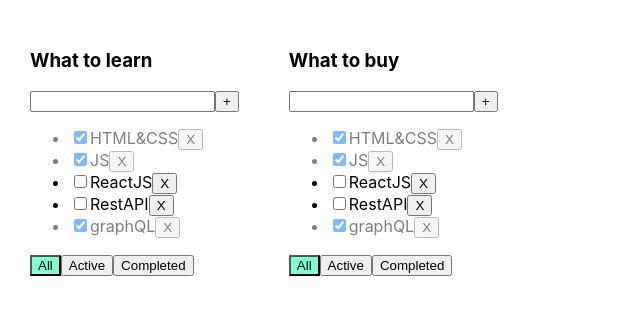
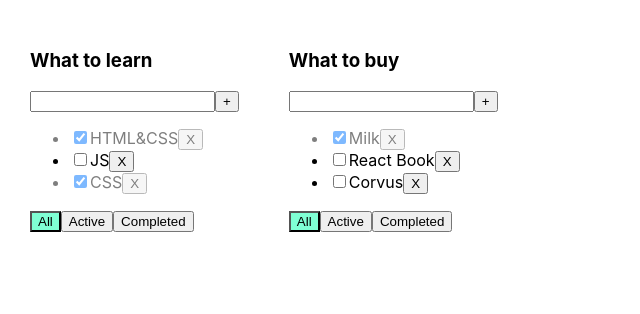
Before and after one commit to Lityuk/restart, a React (Create React App) app: page / in a window 1280 px wide. Shown: the top 314 px of the page, without its empty margins (0-640 px from the left). Built offline with nearby package versions, Linux system fonts and the light colour scheme.

Commit message:
add many todolist

```diff
--- a/src/App.tsx
+++ b/src/App.tsx
@@ -20,70 +20,72 @@ export type filterType = "All" | "Active" | "Completed";
 function App() {
 
 
-
-    // const [filter, setFilter] = useState<filterType>("All")
+    let todolistId1 = v1();
+    let todolistId2 = v1();
 
     let [todolists, setTodolists] = useState<Array<TodolistType>>([
-        {id: "todolistId1", title: "What to learn", filter: "All"},
-        {id: "todolistId2", title: "What to buy", filter: "All"}
+        {id: todolistId1, title: "What to learn", filter: "All"},
+        {id: todolistId2, title: "What to buy", filter: "All"}
     ])
 
-    const [tasks, setTasks] = useState([
-        {id: v1(), title: "HTML&CSS", isDone: true},
-        {id: v1(), title: "JS", isDone: true},
-        {id: v1(), title: "ReactJS", isDone: false},
-        {id: v1(), title: "RestAPI", isDone: false},
-        {id: v1(), title: "graphQL", isDone: true}
-    ]);
+    let [tasks, setTasks] = useState({
+        [todolistId1]: [
+            {id: v1(), title: "HTML&CSS", isDone: true},
+            {id: v1(), title: "JS", isDone: false},
+            {id: v1(), title: "CSS", isDone: true}
+        ],
+        [todolistId2]: [
+            {id: v1(), title: "Milk", isDone: true},
+            {id: v1(), title: "React Book", isDone: false},
+            {id: v1(), title: "Corvus", isDone: false}
+        ]
+    });
 
-    const removeTask = (taskID: string) => {
-        setTasks(tasks.filter((t) => (t.id !== taskID)))
+
+    const removeTask = (taskID: string, todolistId: string) => {
+        // Таски для удаления лежат в объекте, с ключом, который приходит в todolistId
+        let todolistTasks = tasks[todolistId];
+        //Перезапишем в этом объекте наши таски, отфильтров их по пришедшему ID
+        tasks[todolistId] = todolistTasks.filter((t) => t.id !== taskID)
+        setTasks({...tasks})
     }
 
-    const addTask = (taskName: string) => {
+    const addTask = (taskName: string, todolistId: string) => {
         const newTask: TasksType = {id: v1(), title: taskName, isDone: false}
-        setTasks([newTask, ...tasks])
+        tasks[todolistId] = [newTask, ...tasks[todolistId]]
+        setTasks({...tasks})
     }
 
-    const changeStatus = (taskID: string, isDone: boolean) => {
-        let task = tasks.find(t => t.id === taskID)
+    const changeStatus = (taskID: string, isDone: boolean, todolistId: string) => {
+        let task = tasks[todolistId].find(t => t.id === taskID)
         if (task) {
             task.isDone = isDone
-            setTasks([...tasks])
+            setTasks({...tasks})
         }
-
     }
 
-    const addFilter = (filterValue: filterType,todolistId:string) => {
-        let todolist = todolists.find(tl=>tl.id === todolistId)
+    const addFilter = (filterValue: filterType, todolistId: string) => {
+        let todolist = todolists.find(tl => tl.id === todolistId)
         if (todolist) {
             todolist.filter = filterValue
             setTodolists([...todolists])
         }
     }
 
-    // let tasksAfterFilter = tasks;
-    //
-    // if (filter === "Active") {
-    //     tasksAfterFilter = tasksAfterFilter.filter((t) => (!t.isDone))
-    // }
-    // if (filter === "Completed") {
-    //     tasksAfterFilter = tasksAfterFilter.filter((t) => (t.isDone))
-    // }
-
-
     return (
         <div className="App">
             {
                 todolists.map(t => {
 
-                    let tasksAfterFilter = tasks;
+                    let allTodolistTasks = tasks[t.id]
+
+                    let tasksAfterFilter = allTodolistTasks;
 
                     if (t.filter === "Active") {
-                        tasksAfterFilter = tasksAfterFilter.filter((t) => (!t.isDone))
+                        tasksAfterFilter = allTodolistTasks.filter((t) => (!t.isDone))
                     }
                     if (t.filter === "Completed") {
-                        tasksAfterFilter = tasksAfterFilter.filter((t) => (t.isDone))
+                        tasksAfterFilter = allTodolistTasks.filter((t) => (t.isDone))
                     }
 
                     return <Todolist
--- a/src/Todolist.tsx
+++ b/src/Todolist.tsx
@@ -4,12 +4,12 @@ import {filterType, TasksType} from "./App";
 
 type TodolistPropsType = {
     todolistId:string
-    title?: string
+    title: string
     tasks: Array<TasksType>
-    removeTask: (id: string) => void
+    removeTask: (id: string,todolistId: string) => void
     addFilter: (filterValue: filterType,todolistId:string) => void
-    addTask: (taskName: string) => void
-    changeStatus: (id: string, isDone: boolean) => void
+    addTask: (taskName: string,todolistId: string) => void
+    changeStatus: (id: string, isDone: boolean,todolistId: string) => void
     filter: filterType
 }
 
@@ -26,7 +26,7 @@ export const Todolist = (props: TodolistPropsType) => {
 
     const addTaskHandler = () => {
         if (title.trim() !== "") {
-            props.addTask(title)
+            props.addTask(title,props.todolistId)
             setTitle("")
         } else setError("Task title is required")
     }
@@ -56,11 +56,11 @@ export const Todolist = (props: TodolistPropsType) => {
             <ul>
                 {props.tasks.map(t => {
 
-                    const onClickHandler = () => props.removeTask(t.id)
+                    const onClickHandler = () => props.removeTask(t.id,props.todolistId)
 
                     const onChangeStatusHandler = (e: ChangeEvent<HTMLInputElement>) => {
                         let newIsDoneValue = e.currentTarget.checked;
-                        props.changeStatus(t.id, newIsDoneValue)
+                        props.changeStatus(t.id, newIsDoneValue,props.todolistId)
                     }
 
                     return <li key={t.id} className={t.isDone? "is-done" : ""}> <input type="checkbox" onChange={onChangeStatusHandler} checked={t.isDone}/>
```
